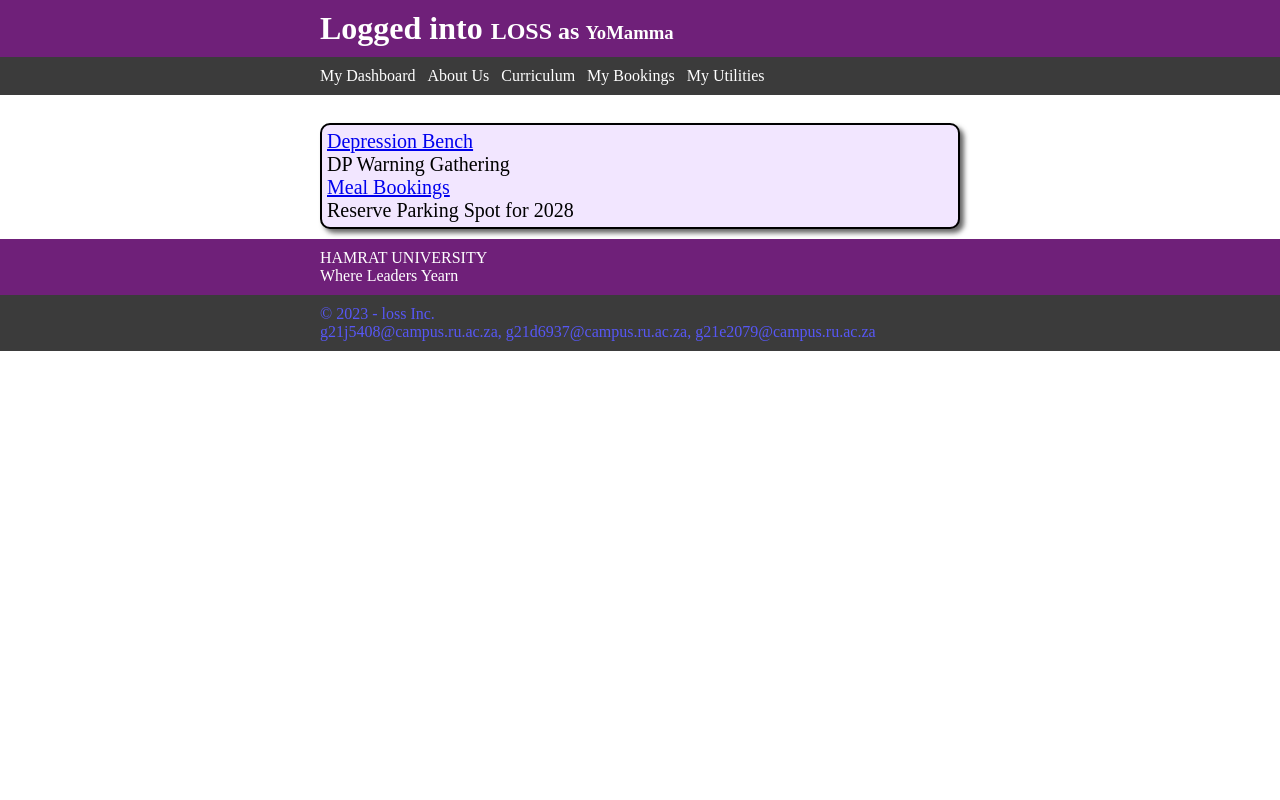
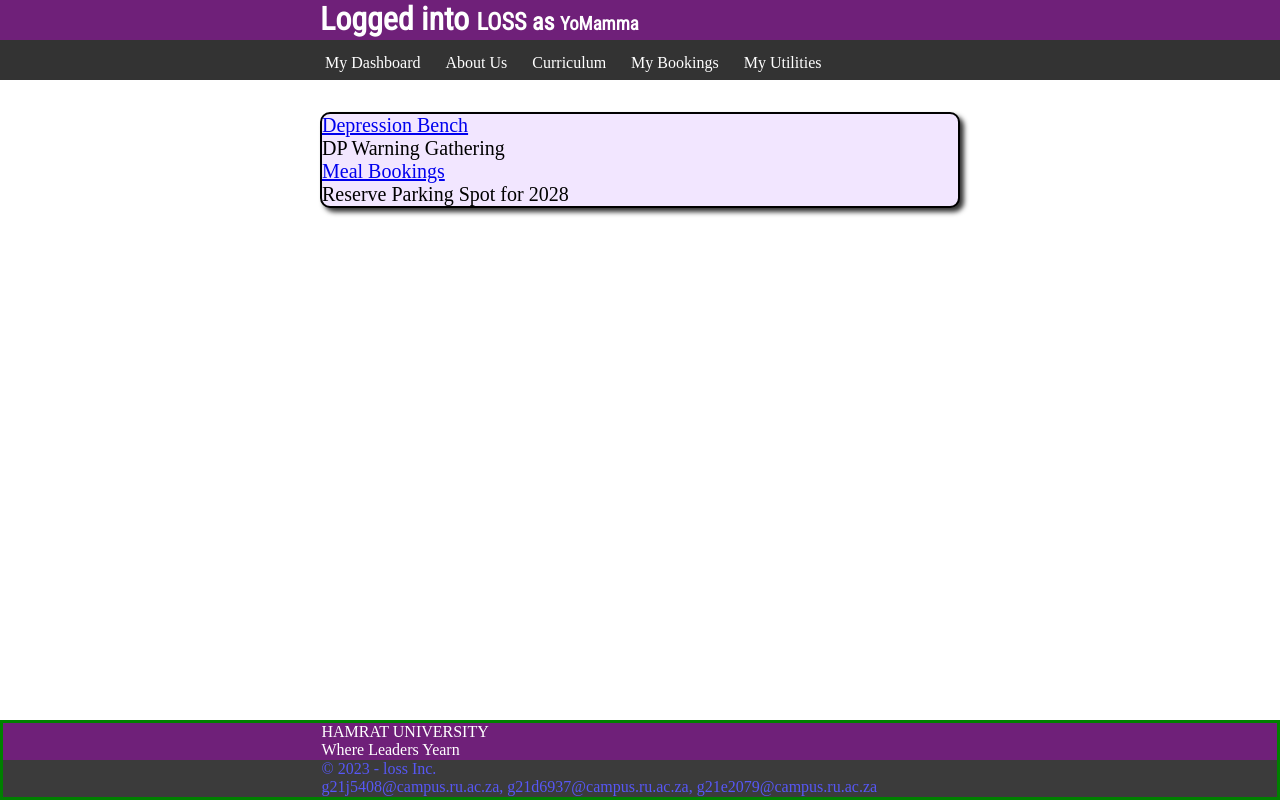
Before and after one commit to chiippeh/WebTech, a PHP site: page /bookings.html in a window 1280 px wide. Run offline with PHP 8.4, Linux system fonts and the light colour scheme.

Commit message:
External css & nav fiddle

```diff
--- a/bookings.html
+++ b/bookings.html
@@ -6,53 +6,18 @@
     <meta charset="UTF-8">
     <meta name="viewport" content="width=device-width, initial-scale=1.0">
     <title>HamRat University - where leaders yearn</title>
-    <style>
-        nav a {
-            text-decoration: none;
-            color: #fff;
-            display: inline;
-        }
-
-        .nav-elements-container {
-            margin: auto;
-            width: 50%;
-            padding: 10px;
-        }
-
-        .nav-element {
-            display: inline;
-            height: 5em;
-        }
-
-        * {
-            margin: 0;
-            padding: 0;
-        }
-
-        .center {
-            margin: auto;
-            width: 50%;
-            padding: 10px;
-        }
-
-        .bubble {
-            border: 2px solid #000;
-            border-radius: 10px;
-            box-shadow: 4px 4px 5px rgba(50, 50, 50, 0.75);
-            background:  #F2E6FF;
-
-        }
-    </style>
+    <link rel="stylesheet" href="style.css">
+    <link rel="stylesheet" href="https://fonts.googleapis.com/css?family=Roboto Condensed">
 </head>
 <body>
-    <header style="background-color: #6f2079;" width=100% style="font-family: Arial, Helvetica, sans-serif;">
-        <div class="center" style="color:#fff">
-            <h1 style="display:inline">Logged into </h1>
-            <h2 style="display:inline">LOSS as </h2>
-            <h3 style="display:inline">YoMamma</h3>
+    <header>
+        <div id="header-container" class="center">
+            <h1>Logged into </h1>
+            <h2>LOSS as </h2>
+            <h3>YoMamma</h3>
         </div>
     </header>
-    <nav style="background-color:#3b3b3b">
+    <nav>
         <div class="nav-elements-container">
             <a href="./index.html">
                 <div class="nav-element">My Dashboard</div>
@@ -75,10 +40,10 @@
             </a>
         </div>
     </nav>
-    <br>
+
     <main class="center">
         <div class="bubble">
-            <ul style = "list-style-type: none; font-size:20px;padding:5px;">
+            <ul id="bookings-list">
                 <li><a href="./benchForm.html">Depression Bench</a></li>
                 <li><a>DP Warning Gathering</a></li>
                 <li><a href="./mealForm.html">Meal Bookings</a></li>
@@ -86,13 +51,14 @@
             </ul>
         </div>
     </main>
-    <footer width=100%>
-        <div style="background-color: #6f2079;">
-            <p class="center" style="color: #fff;">HAMRAT UNIVERSITY<br>Where Leaders Yearn</p>
+
+    <footer>
+        <div id="top-footer">
+            <p class="center">HAMRAT UNIVERSITY<br>Where Leaders Yearn</p>
 
         </div>
-        <div style="background-color:#3b3b3b">
-            <p class="center" style="color: rgb(87, 87, 245);">&copy 2023 - loss Inc. <br> g21j5408@campus.ru.ac.za,
+        <div id="bottom-footer">
+            <p class="center">&copy 2023 - loss Inc. <br> g21j5408@campus.ru.ac.za,
                 g21d6937@campus.ru.ac.za, g21e2079@campus.ru.ac.za</p>
         </div>
     </footer>
--- a/style.css
+++ b/style.css
@@ -1,10 +1,20 @@
+
+:root {
+    --header-height: 5%;
+    --nav-height: 5%;
+    --footer-height: 10%;
+    /* --top-footer-height: 10%;
+    --bottom-footer-height: 10%; */
+  }
+
 
 * {
     margin: 0;
     padding: 0;
+    box-sizing: border-box;
 }
 
-body {
+html, body {
     display: flex;
     flex-direction: column;
     height: 100vh;
@@ -15,6 +25,7 @@ header {
     width: 100%;
     font-family: "Roboto Condensed", Helvetica, sans-serif;
     color:#fff;
+    height: var(--header-height);
 }
 
 #header-container * {
@@ -23,54 +34,126 @@ header {
 
 nav {
     background-color:#3b3b3b;
-}
-
-nav a {
-    text-decoration: none;
-    color: #fff;
-    display: inline;
+    height: var(--nav-height);
+    position: sticky;
+    top: 0;
+    right: 0;
+    background-color: #333; /* Set your desired background color */
+    /* padding: 10px;  */
+    z-index: 1000; /* Ensure it's above other elements */
+    color: #ffff;
 }
 
 .nav-elements-container {
     margin: auto;
     width: 50%;
-    padding: 10px;
+    height: 100%;
+    /* padding: 10px; */
 }
 
+nav a {
+    float: left;
+    text-decoration: none;
+    height: 100%;
+    text-align: center;
+    padding: 5px;
+    margin: 0 15px 0 0;
+    /* display: inline; */
+}
+
+
 .nav-element {
-    display: inline;
-    height: 5em;
+    align-content: center;
+    padding: 9px 0 0 0 ;
+    color: #ffff;
+
+    /* display: inline; */
+    /* height: 5em; */
+}
+
+.current-nav {
+    background-color: #767676;
 }
 
 main {
+    flex: 1; /* flex-grow: 1 flex:shrink flex:basis; */
+    padding: 2em 0 2em 0;
+}
+
+#main-container {
     display: flex;
     flex-direction: column;
+    /* overflow-y: scroll; */
+    /* display: inline-block; */
+    margin: auto;
+    width: 50%;
+    /* height: 100%; */
+    border: green 2px solid;
 }
 
 /* Generic center align element  */
 .center {
     margin: auto;
     width: 50%;
-    padding: 10px;
+    /* padding: 10px; */
 }
 
 .dashboard {
     border: 2px solid #000;
     border-radius: 10px;
-    box-shadow: 4px 4px 5px rgba(50, 50, 50, 0.75);
-    background: rgb(255, 255, 204);
+    box-shadow: 4px 4px 5px #323232;
+    background: #ffffcc;
     font-size:20px;
     padding:5px;
+    height: 33.33%;
+}
 
-    height: 50%;
+.bubble {
+    border: 2px solid #000;
+    border-radius: 10px;
+    box-shadow: 4px 4px 5px #323232;
+    background:  #F2E6FF;
+    font-size:20px;
+    /* padding:5px; */
+}
+
+/* ----------------- bookings.html ---------------------- */
+#bookings-list {
+    list-style-type: none;
+    font-size:20px;
+    /* padding:5px; */
+}
+/* ----------------- bookings.html ---------------------- */
+
+
+/* ----------------- about.html ---------------------- */
+.about-table-header {
+    text-align: left;
+}
+/* ----------------- about.html ---------------------- */
+
+footer {
+    height: var(--footer-height);
+    /* height: 20%; */
+    border: green 3px solid;
+    /* right: 0; */
 }
 
 #top-footer {
     background-color: #6f2079;
     color: #fff;
+    height: 50%;
 }
 
 #bottom-footer {
     background-color:#3b3b3b;
-    color: rgb(87, 87, 245);
+    color: #5757f5;
+    height: 50%;
+    /* height: var(--bottom-footer-height); */
 }
+
+/* ----------------- psuedo---------------------- */
+
+.nav-elements-container a:hover {
+    background-color: #767676;
+}
```
Also changed, not shown: about.html (+16 -55 lines), benchForm.html (+15 -50 lines), curriculum.html (+16 -52 lines), index.html (+6 -2 lines), mealForm.html (+15 -50 lines), utilities.html (+13 -50 lines).
